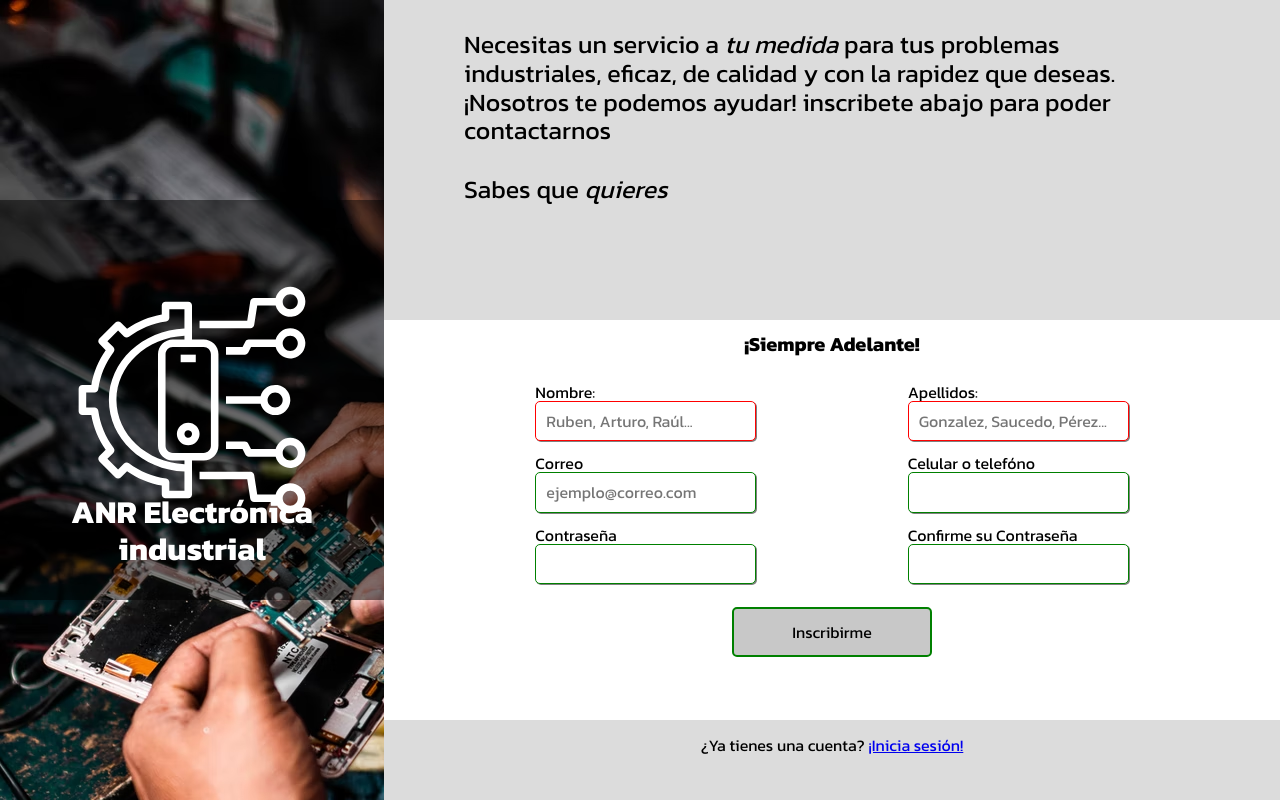
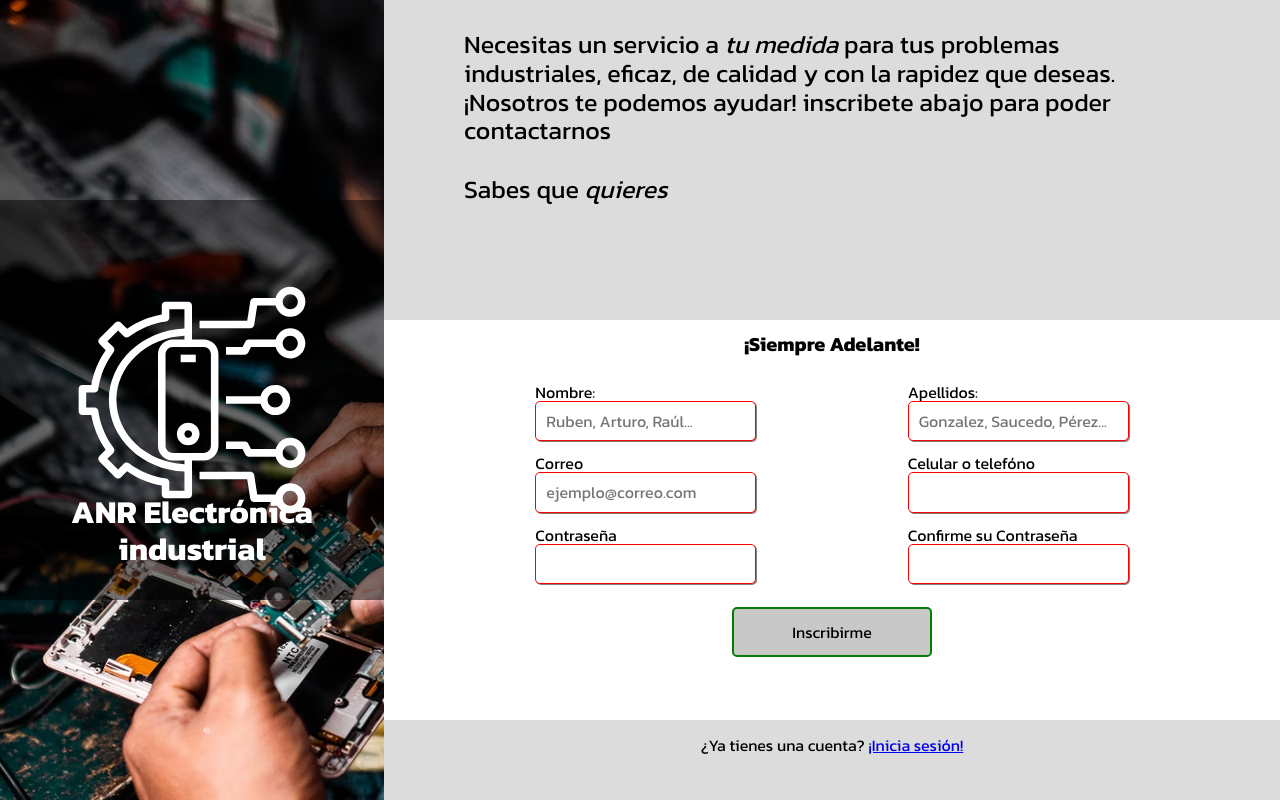
Before and after one commit to Erfeme/style-form, a plain HTML site: page index.html in a window 1280 px wide. Drawn offline with Linux system fonts and the light colour scheme.

Commit message:
Added a diferent border to the inputs when :focus, also added he checked status to all the inputs so it mark them in red when they are not validated or they are empty

```diff
--- a/css/style.css
+++ b/css/style.css
@@ -105,16 +105,17 @@ input{
 
 }
 
-input:focus{
-    border:1px solid green;
-}
-
 input:valid{
     border-color:green;
 }
 
 input:invalid{
     border-color:red;
+}
+
+input:focus{
+    outline:none;
+    border:1px solid blue;
 }
 
 button{
--- a/index.html
+++ b/index.html
@@ -53,11 +53,11 @@
             <div class="form-contact">
                 <div class="input-item">
                     <label for="email">Correo</label>
-                    <input type="email" id="email" name="email" placeholder="ejemplo@correo.com">
+                    <input type="email" id="email" name="email" placeholder="ejemplo@correo.com" required>
                 </div>
                 <div class="input-item">
                     <label for="cellphone">Celular o telefóno</label>
-                    <input type="tel" id="cellphone" name="cellphone" pattern="(^\d{10}$)" title="Por favor introduzca su número en formato de 10 números Ejemplo: 2213769835">
+                    <input type="tel" id="cellphone" name="cellphone" pattern="(^\d{10}$)" title="Por favor introduzca su número en formato de 10 números Ejemplo: 2213769835" required>
                 </div>
 
             </div>
@@ -65,11 +65,11 @@
             <div class="form-password">
                 <div class="input-item">
                     <label for="password">Contraseña</label>
-                    <input type="password" id="password" name="password">
+                    <input type="password" id="password" name="password" required>
                 </div>
                 <div class="input-item">
                     <label for="confirmation">Confirme su Contraseña</label>
-                    <input type="password" id="confirmation" name="confirmation">
+                    <input type="password" id="confirmation" name="confirmation" required>
                 </div>
 
             </div>
```
Also changed, not shown: 1 other file.
